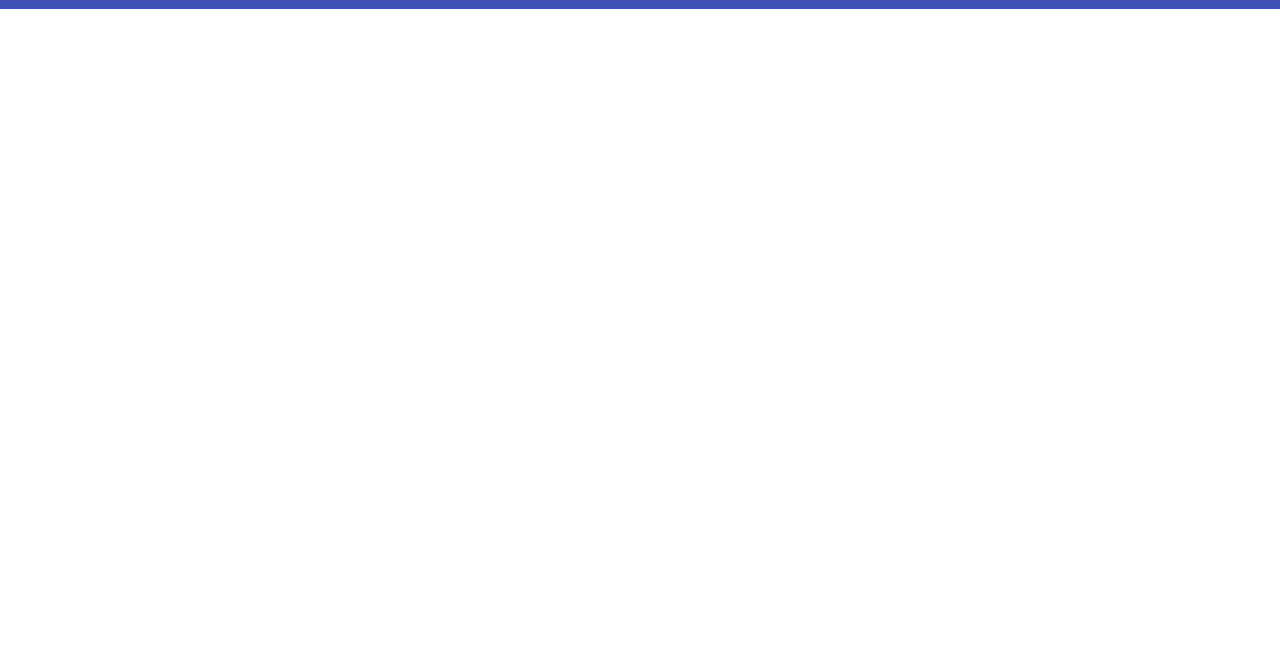
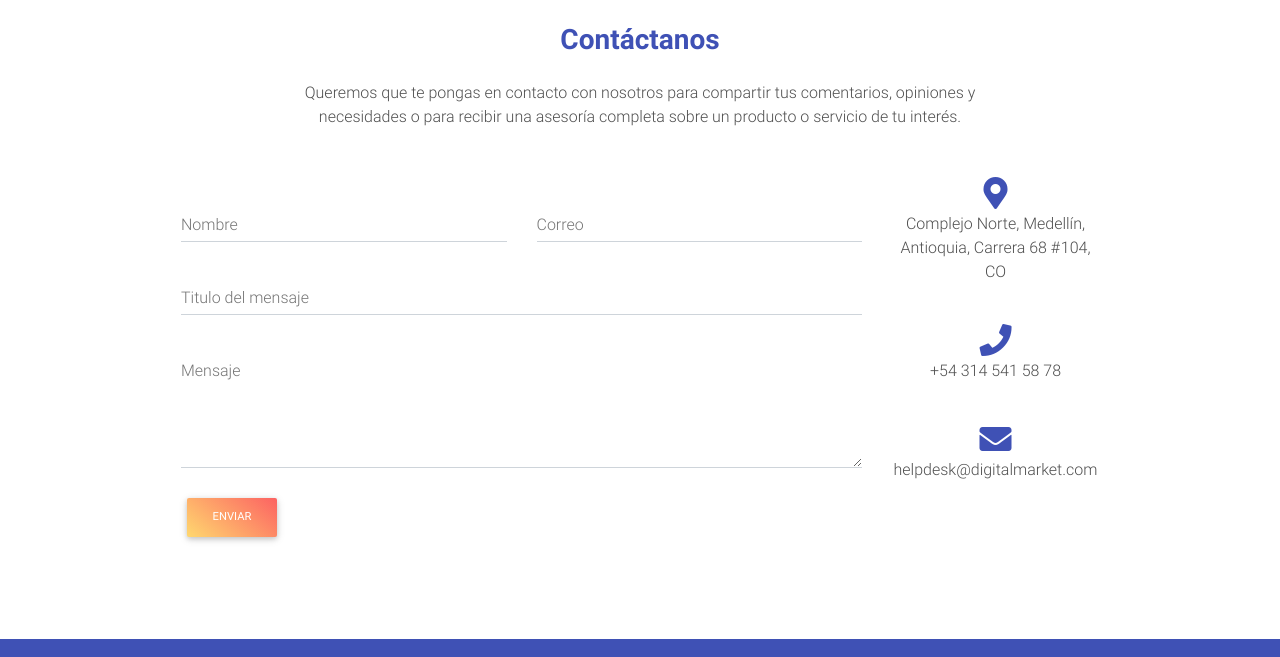
Before and after one commit to Amonbe8080/LandingPage-Django, a plain HTML site: page index.html in a window 1280 px wide. Shown: the part 2564-3221 px from the top of the page. Before the commit the page ends 2573 px from the top, so only its background shows below. Drawn offline with Linux system fonts and the light colour scheme.

Commit message:
Añadir Footer y editar información

```diff
--- a/index.html
+++ b/index.html
@@ -476,7 +476,7 @@
                   <a href="https://www.linkedin.com/in/sebasti%C3%A1n-%C3%A1lvarez-p%C3%A9rez-1b84b6199/"
                     target="_blank"><i class="fab fa-linkedin"></i></a>
                 </h5>
-                <p class="grey-text ml-2">Desarrollador FullStack</p>
+                <p class="grey-text ml-2">Desarrollador Backend</p>
                 <p class="grey-text">alvarezperezsebastian2014@gmail.com</p>
               </div>
             </div>
@@ -531,13 +531,120 @@
 
         </div>
         <!--/Grid row-->
-
       </section>
       <!--Section: Nosotros-->
 
     </div>
   </main>
-  <!--Main layout-->
+  <div class="container my-5 py-5">
+
+
+  <!--Section: Content-->
+  <section class="text-center px-md-5 mx-md-5 dark-grey-text">
+
+    <!-- Section heading -->
+    <h3 class="font-weight-bold mb-4 indigo-text">Contáctanos</h3>
+    <!-- Section description -->
+    <p class="text-center w-responsive mx-auto mb-5">Queremos que te pongas en contacto con nosotros para compartir tus comentarios, opiniones y necesidades o para recibir una asesoría completa sobre un producto o servicio de tu interés.</p>
+
+    <!-- Grid row -->
+    <div class="row">
+
+      <!-- Grid column -->
+      <div class="col-md-9 mb-md-0 mb-5">
+
+        <form>
+
+          <!-- Grid row -->
+          <div class="row">
+
+            <!-- Grid column -->
+            <div class="col-md-6">
+              <div class="md-form mb-0">
+                <input type="text" id="contact-name" class="form-control">
+                <label for="contact-name" class="">Nombre</label>
+              </div>
+            </div>
+            <!-- Grid column -->
+
+            <!-- Grid column -->
+            <div class="col-md-6">
+              <div class="md-form mb-0">
+                <input type="text" id="contact-email" class="form-control">
+                <label for="contact-email" class="">Correo</label>
+              </div>
+            </div>
+            <!-- Grid column -->
+
+          </div>
+          <!-- Grid row -->
+
+          <!-- Grid row -->
+          <div class="row">
+
+            <!-- Grid column -->
+            <div class="col-md-12">
+              <div class="md-form mb-0">
+                <input type="text" id="contact-Subject" class="form-control">
+                <label for="contact-Subject" class="">Titulo del mensaje</label>
+              </div>
+            </div>
+            <!-- Grid column -->
+
+          </div>
+          <!-- Grid row -->
+
+          <!-- Grid row -->
+          <div class="row">
+
+            <!-- Grid column -->
+            <div class="col-md-12">
+              <div class="md-form">
+                <textarea id="contact-message" class="form-control md-textarea" rows="3"></textarea>
+                <label for="contact-message">Mensaje</label>
+              </div>
+            </div>
+            <!-- Grid column -->
+
+          </div>
+          <!-- Grid row -->
+
+        </form>
+
+        <div class="text-center text-md-left">
+          <a class="btn btn-primary btn-md btn-rounded peach-gradient">Enviar</a>
+        </div>
+
+      </div>
+      <!-- Grid column -->
+
+      <!-- Grid column -->
+      <div class="col-md-3 text-center">
+        <ul class="list-unstyled mb-0">
+          <li>
+            <i class="fas fa-map-marker-alt fa-2x indigo-text"></i>
+            <p>Complejo Norte, Medellín, Antioquia, Carrera 68 #104, CO</p>
+          </li>
+          <li>
+            <i class="fas fa-phone fa-2x mt-4 indigo-text"></i>
+            <p>+54 314 541 58 78</p>
+          </li>
+          <li>
+            <i class="fas fa-envelope fa-2x mt-4 indigo-text"></i>
+            <p class="mb-0">helpdesk@digitalmarket.com</p>
+          </li>
+        </ul>
+      </div>
+      <!-- Grid column -->
+
+    </div>
+    <!-- Grid row -->
+
+  </section>
+  <!--Section: Content-->
+
+
+</div>
 
   <footer class="page-footer font-small indigo py-4 white-text">
 
@@ -553,8 +660,9 @@
             <li>
               <a class="mx-3" role="button" href="https://github.com/Amonbe8080/Digital-Market">Repositorio</a>
             </li>
+            <a class="mx-3" role="button" href="http://www.scielo.org.co/pdf/cesd/v8n2/v8n2a04.pdf">Derechos</a>
             <li>
-              <a class="mx-3" role="button" href="http://www.scielo.org.co/pdf/cesd/v8n2/v8n2a04.pdf">Derechos</a>
+
             </li>
           </ul>
         </div>
@@ -579,6 +687,8 @@
   </footer>
   <!-- Footer -->
 
+
+
   <!-- SCRIPTS -->
   <!-- JQuery -->
   <script type="text/javascript" src="Assets/js/jquery-3.4.1.min.js"></script>
```
Also changed, not shown: Screenshots/Footer.png (added).
